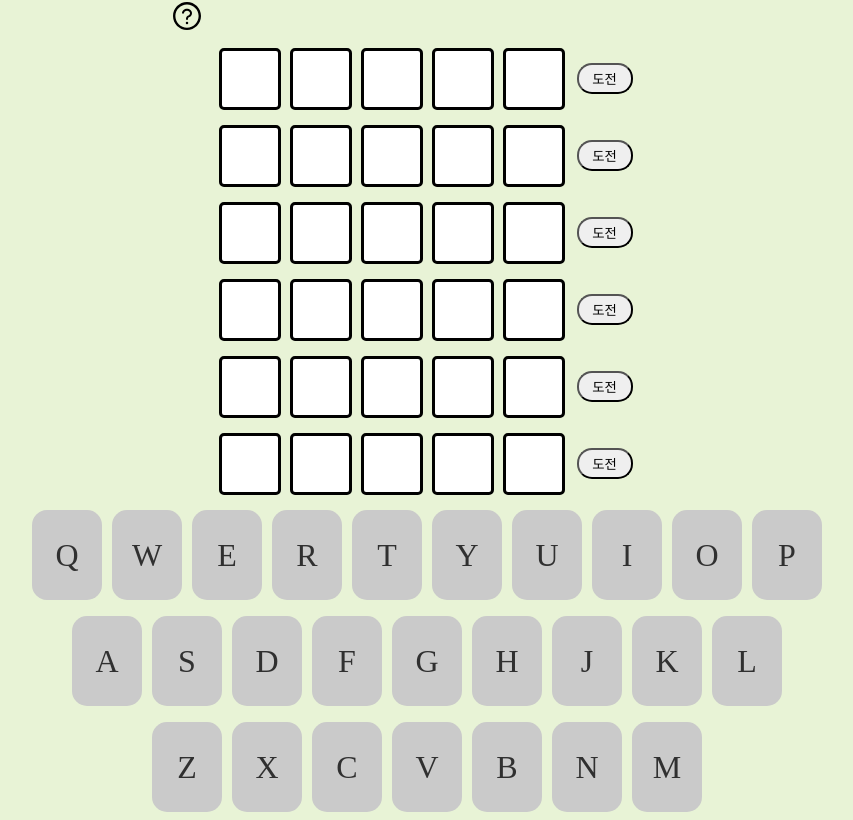
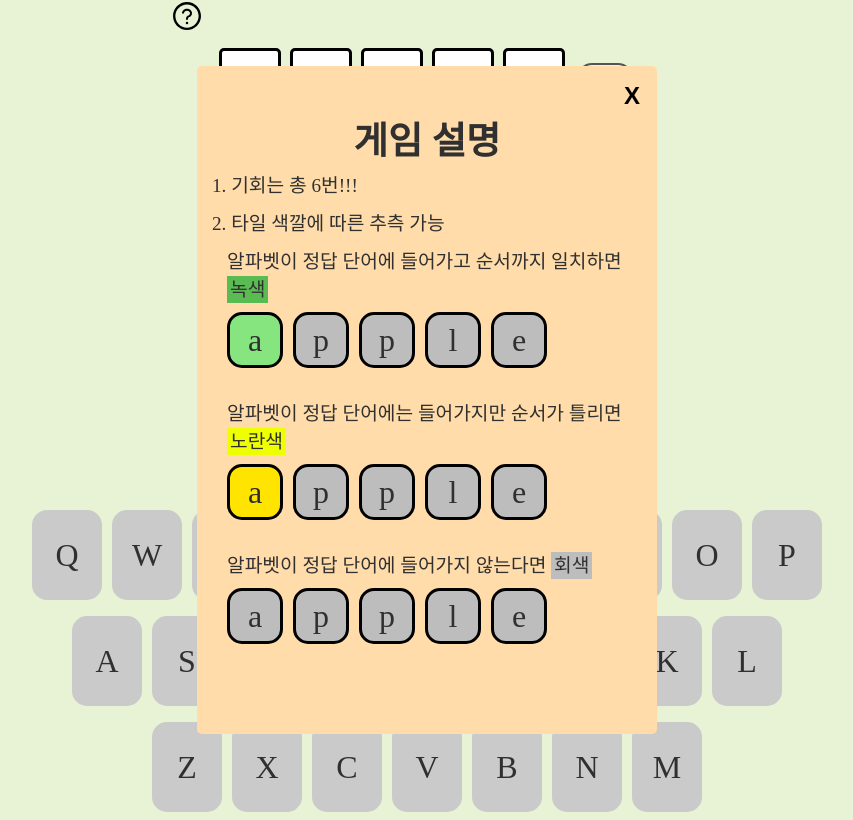
Before and after one commit to taewok/Wordle-Game, a React (Create React App) app: page /quiz in a window 1280 px wide. Shown: the whole page, without its empty margins (213-1066 px from the left). Built offline with nearby package versions, Linux system fonts and the light colour scheme; no server answers; a web font is replaced by a local one.

Commit message:
feat: 도움말을 처음부터 띄운다

```diff
--- a/src/component/Question.tsx
+++ b/src/component/Question.tsx
@@ -3,7 +3,7 @@ import styled from "styled-components";
 import { AiOutlineQuestionCircle } from "react-icons/ai";
 
 const Question = () => {
-  const [explain, setExplain] = useState<boolean>(false);
+  const [explain, setExplain] = useState<boolean>(true);
 
   const explainOnClick = (): any => {
     setExplain(!explain);
@@ -102,6 +102,7 @@ const XBtn = styled.button`
   background-color: transparent;
   border: none;
   color: black;
+  font-weight: bold;
   cursor: pointer;
 `;
 
```
